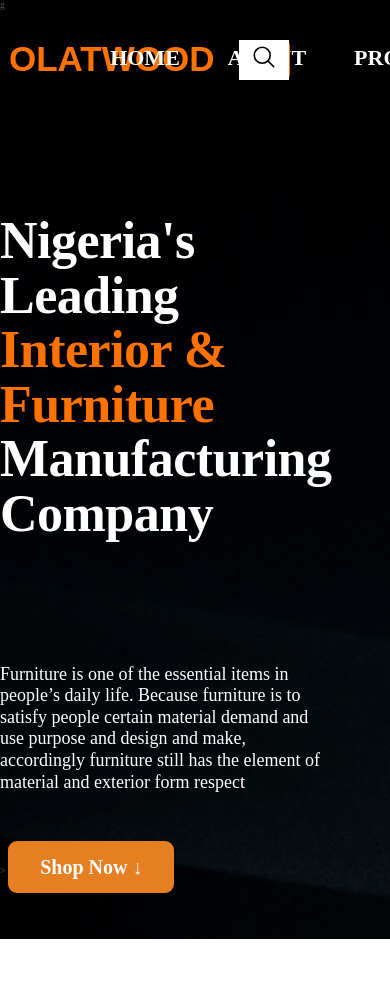
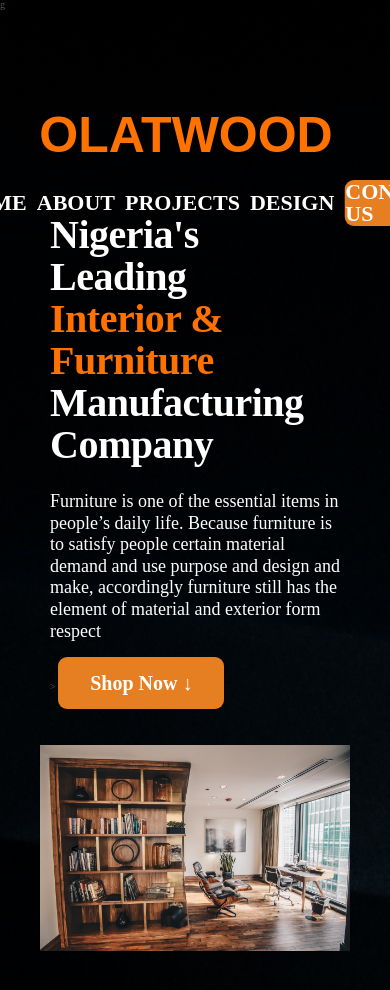
Before and after one commit to haywhyvilla/OlatWood-Project, a plain HTML site: page index.html in a window 390 px wide. Before the commit the page ends 939 px from the top, so only its background shows below. Drawn offline with nearby package versions, Linux system fonts and the light colour scheme.

Commit message:
committing

```diff
--- a/style.css
+++ b/style.css
@@ -277,3 +277,68 @@
     transform: opacity linear;
   }
 }
+
+@media (max-width: 1280px) {
+  .logo {
+    font-size: 3rem;
+    transform: translateX(3rem);
+  }
+
+  .main-nav-list {
+    transform: translateX(5%);
+  }
+
+  .search {
+    display: none;
+  }
+}
+
+@media (max-width: 500px) {
+  .hero {
+    grid-template-columns: 1fr;
+    gap: 3.6rem;
+  }
+
+  .hero-text-box {
+    padding: 0 50px;
+  }
+
+  .hero-img-box {
+    padding: 0 40px;
+  }
+
+  .hero-description {
+    margin-bottom: 1.5rem;
+  }
+
+  .heading-primary {
+    margin-bottom: 2.5rem;
+    font-size: 4rem;
+  }
+
+  .header {
+    flex-direction: column;
+  }
+  .logo {
+    font-size: 5rem;
+    margin: 100px 0 20px 0;
+  }
+
+  .main-nav-list {
+    gap: 1rem;
+    font-size: 1rem;
+    transform: translateX(10%);
+  }
+  .main-nav-link.nav-cta:link,
+  .main-nav-link.nav-cta:visited {
+    padding: 0.1rem 0.1rem;
+    border-radius: 9px;
+    color: #fff;
+    background-color: none;
+  }
+
+  .main-nav-link.nav-cta:hover,
+  .main-nav-link.nav-cta:active {
+    background-color: none;
+  }
+}
```
